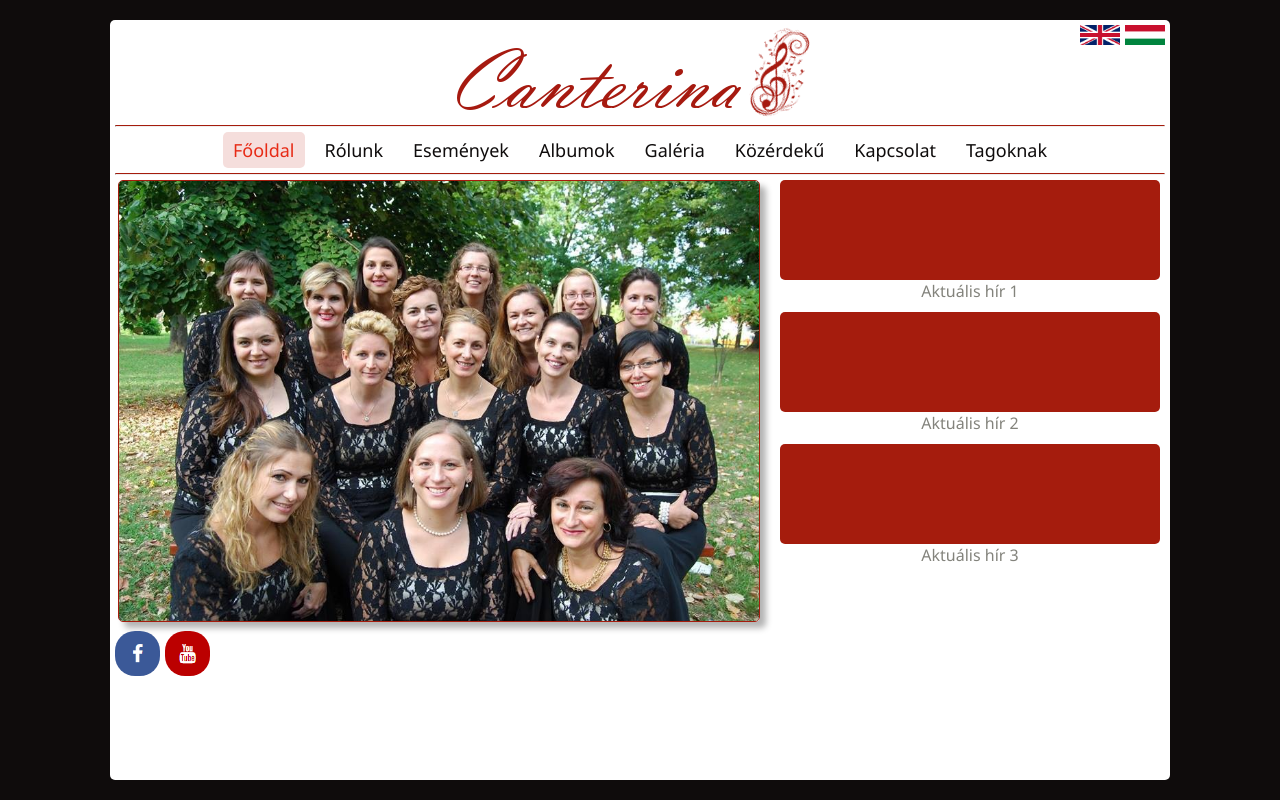
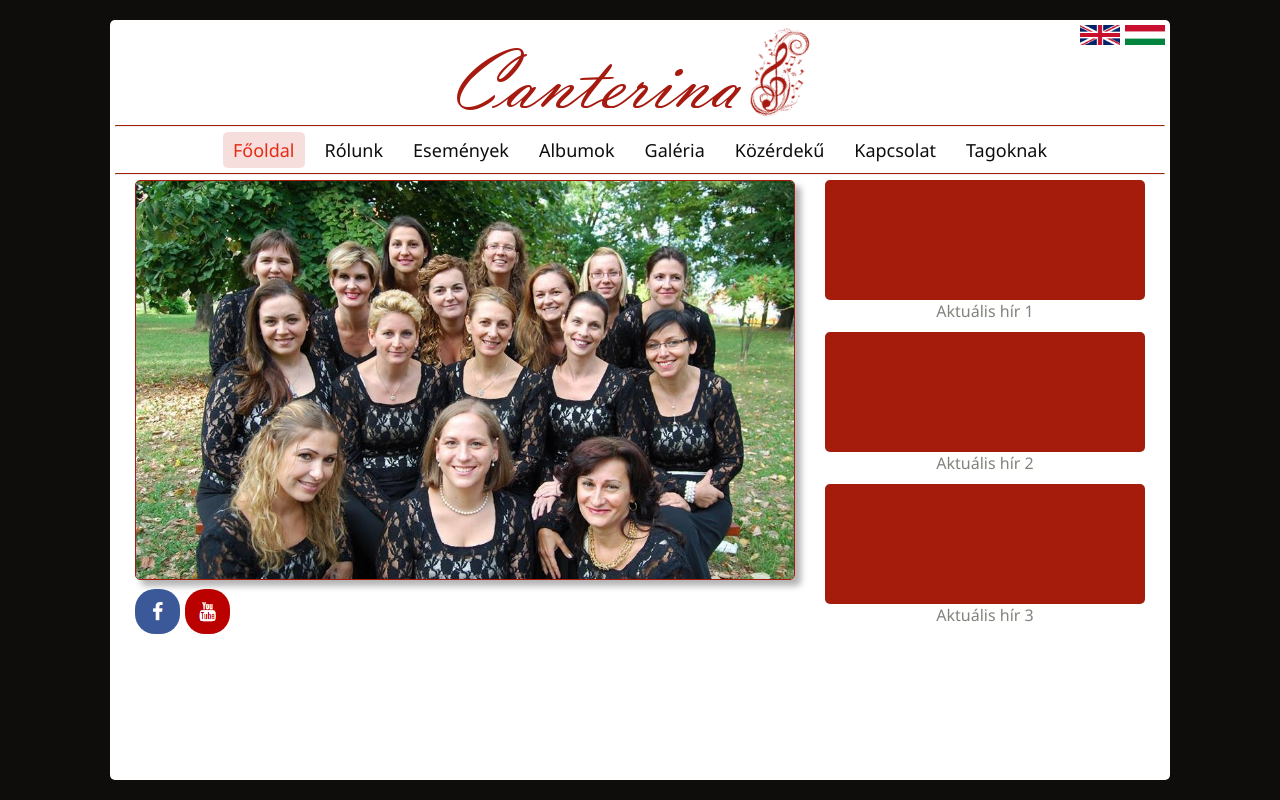
Before and after one commit to Szeba25/CanterinaVue, a Vue app: page / in a window 1280 px wide. Built offline with nearby package versions, Linux system fonts and the light colour scheme.

Commit message:
Fixed spacing on main page

```diff
--- a/src/App.vue
+++ b/src/App.vue
@@ -283,7 +283,7 @@ input[type=text]:focus, input[type=password]:focus {
 }
 
 .social-media-link {
-    margin: 0px 0px 0px 5px;
+    margin: 5px 5px 0px 0px;
     width: 45px;
     height: 45px;
     border-radius: 20px;
--- a/src/components/Main.vue
+++ b/src/components/Main.vue
@@ -1,7 +1,7 @@
 <template>
     <div class="mainpage-layout">
-        <div>
-            <img class="mainpage-picture picture-spacing" src="@/assets/example.jpg">
+        <div class="mainpage-left-container">
+            <img class="mainpage-picture" src="@/assets/example.jpg">
             <br>
             <a target="_blank" href="https://www.facebook.com/canterinakamarakorus/">
                 <img class="social-media-link" src="@/assets/fb.png">
@@ -37,8 +37,12 @@ export default {
 .mainpage-layout {
     display: grid;
     grid-template-columns: min-content min-content;
-    grid-gap: 15px;
+    grid-gap: 30px;
     min-height: 600px;
+}
+
+.mainpage-left-container {
+    margin: 0px 0px 0px 25px;
 }
 
 .mainpage-title {
@@ -58,8 +62,8 @@ export default {
 .mainpage-news-img {
     border-radius: 5px;
     background-color: #a51c0d;
-    width: 380px;
-    height: 100px;
+    width: 320px;
+    height: 120px;
 }
 
 .mainpage-news-txt {
@@ -73,11 +77,15 @@ export default {
     border: 1px solid #a51c0d;
     border-radius: 5px;
     box-shadow: 6px 6px 6px rgba(0, 0, 0, 0.3);
-    width: 640px;
-    height: 440px;
+    width: 658px;
+    height: 398px;
 }
 
 .picture-spacing {
-    margin: 0px 5px 5px 8px;
+    margin: 0px 5px 5px 25px;
+}
+
+.mainpage-bottom-div {
+    margin: 0px 0px 0px 20px;
 }
 </style>
```
